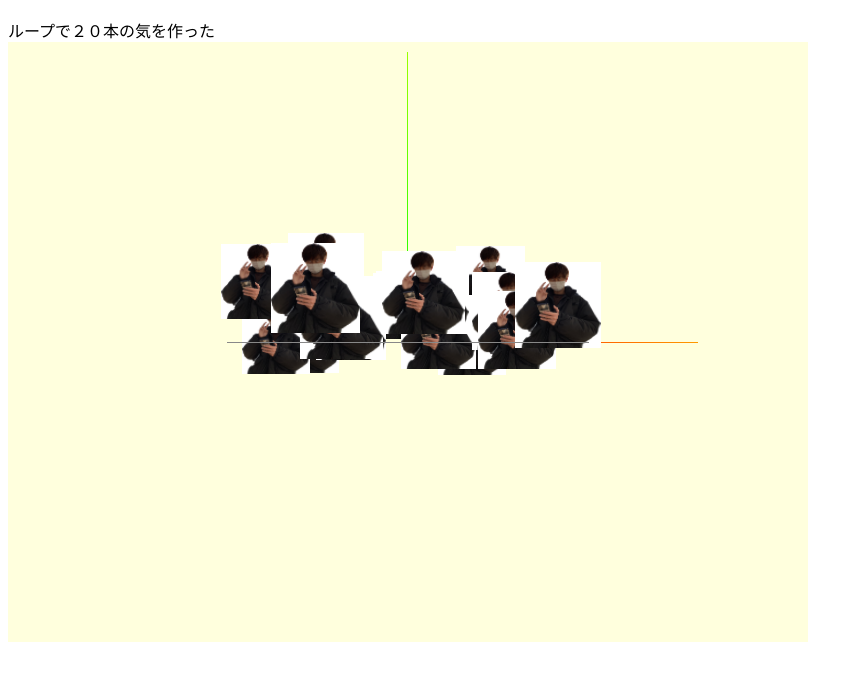
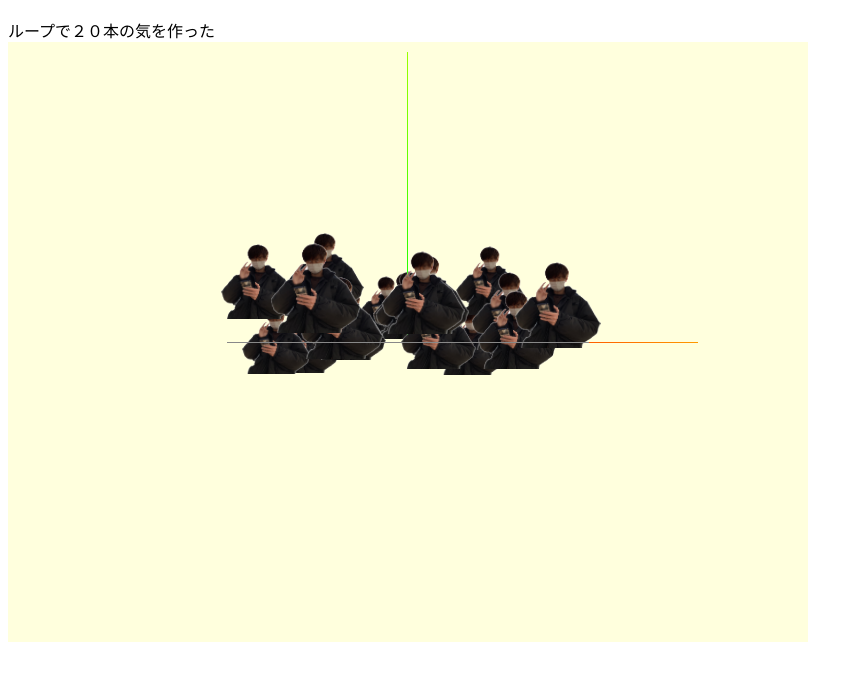
Before and after one commit to yana-yanana/repository1, a plain HTML site: page sample8-4.html in a window 1280 px wide. Shown: the part 57-738 px from the top of the page, without its empty margins (0-863 px from the left). Drawn offline with nearby package versions, Linux system fonts and the light colour scheme.

Commit message:
Update sample8-4.html

```diff
--- a/sample8-4.html
+++ b/sample8-4.html
@@ -54,7 +54,7 @@
 
         // 木をスプライトで作成
         var textureLoader = new THREE.TextureLoader();
-        var texture = textureLoader.load("mo.png");
+        var texture = textureLoader.load("morr.png");
         const material = new THREE.SpriteMaterial({ map: texture,});
 
         // 森を作成
```
